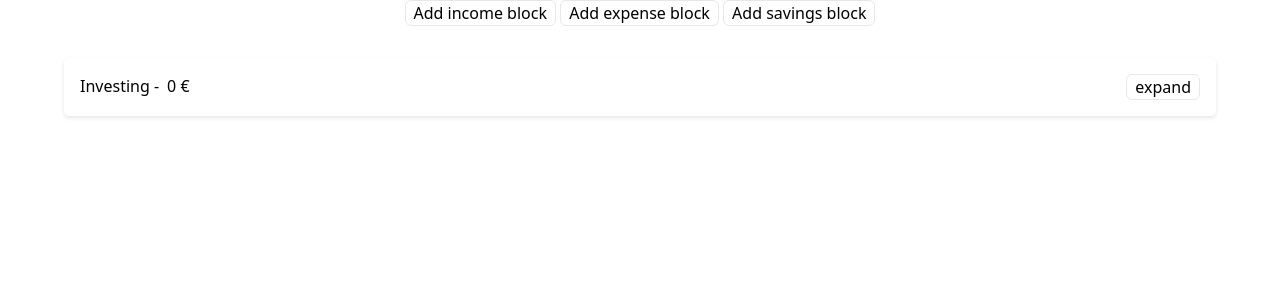
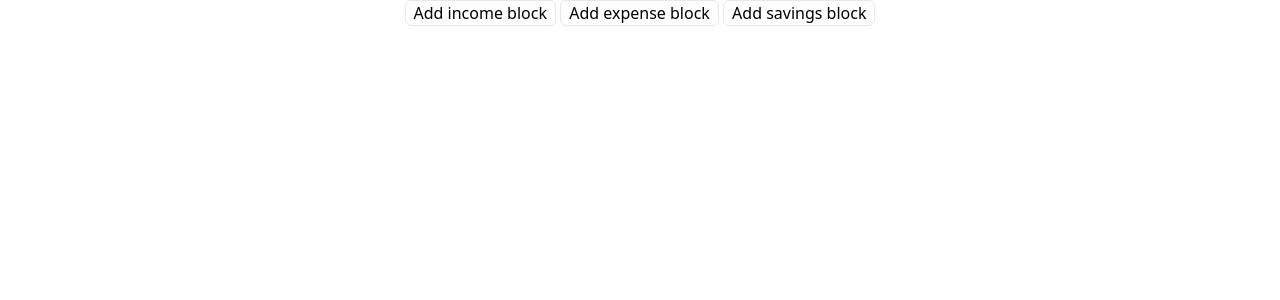
Before and after one commit to WendtOle/budgetier, a SvelteKit app: page / in a window 1280 px wide. Shown: the top 300 px of the page. Built offline with nearby package versions, Linux system fonts and the light colour scheme.

Commit message:
Remove last investment block
Calculation was wrong and I imagine a investment block which has to be added manually

```diff
--- a/src/routes/+page.svelte
+++ b/src/routes/+page.svelte
@@ -10,7 +10,6 @@
 	} from '../types';
 	import Card from '../Card.svelte';
 	import SavingsFund from '../SavingsFund.svelte';
-	import CollapsableContent from '../CollapsableContent.svelte';
 	import { getTotalAmount } from '../utils';
 
 	const newId = () => 'id-' + Math.random().toString(36).substr(2, 9);
@@ -51,6 +50,8 @@
 				const newIncome =
 					cur.type === IncomeOrExpense.INCOME ? lastEntry.income + currSum : lastEntry.income;
 
+				console.log({ id, cur, newIncome, newExpense, lastEntry, currSum });
+
 				return [...acc, { income: newIncome, expense: newExpense, blockId: id }];
 			},
 			[] as { blockId: string; income: number; expense: number }[]
@@ -62,12 +63,6 @@
 			}),
 			{} as Record<string, { income: number; expense: number }>
 		);
-
-	$: length = Object.values($budget.blocks).length;
-	$: lastBlock =
-		length > 0 ? blocks[Object.keys($budget.blocks)[length - 1]] : { income: 0, expense: 0 };
-	$: rest = lastBlock.income - lastBlock.expense;
-	$: totalIncome = lastBlock.income;
 </script>
 
 <svelte:head>
@@ -126,15 +121,6 @@
 		>
 		<button class="border rounded-md px-2" on:click={addSavingsBlock}>Add savings block</button>
 	</div>
-	<Card
-		><CollapsableContent title="Investing">
-			<div slot="summary">{rest} €</div>
-			<div slot="content">
-				<div>Rest which is not assigned yet: {rest} €</div>
-				<div>{((rest / totalIncome) * 100).toPrecision(3)} % of total budget</div>
-			</div>
-		</CollapsableContent></Card
-	>
 </div>
 
 <style>
```
